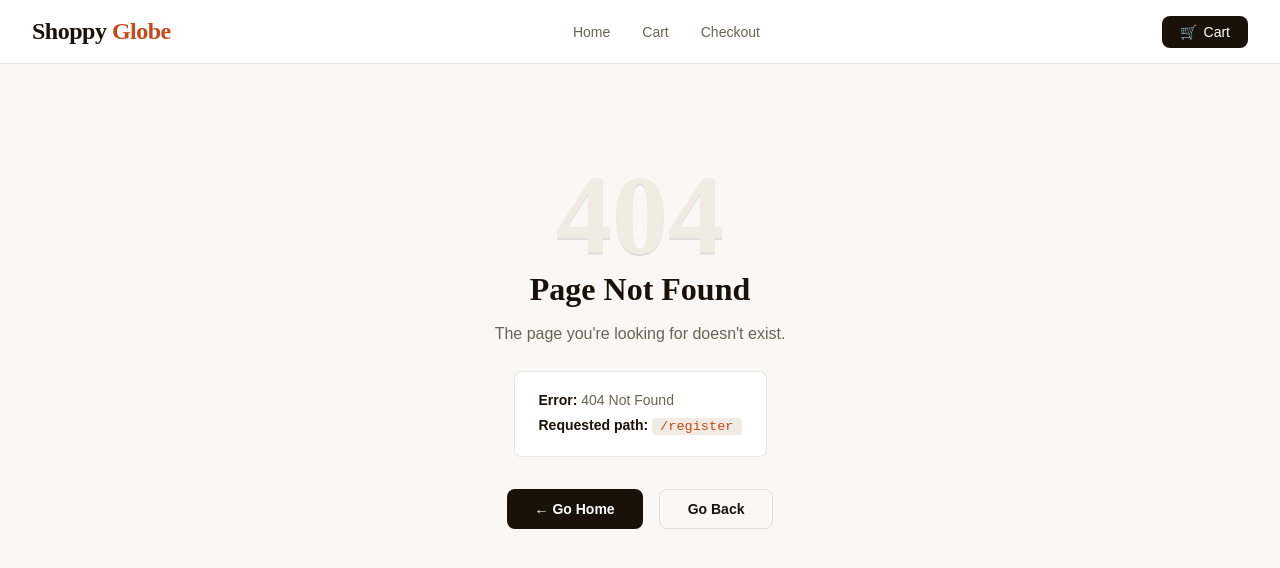
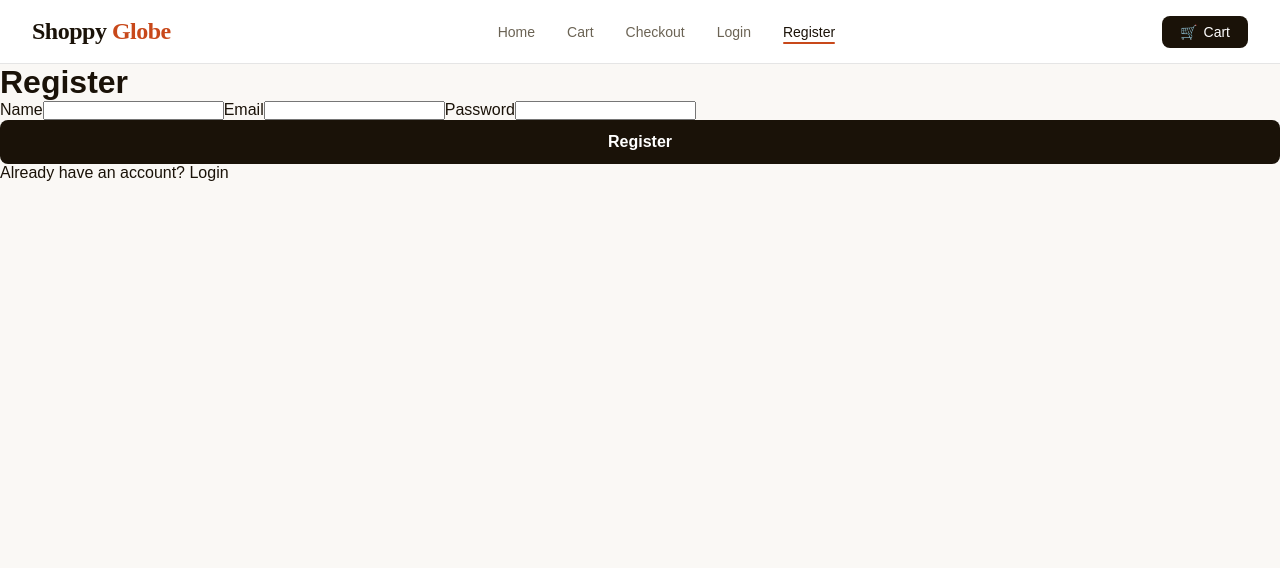
Before and after one commit to sushashwat/Shoppy-Globe, a React (Vite) app: page /register in a window 1280 px wide. Before the commit this address had no page. Shown: the top 568 px of the page. Built offline with nearby package versions, Linux system fonts and the light colour scheme.

Commit message:
Add Login/Register authentication system

```diff
--- a/src/App.jsx
+++ b/src/App.jsx
@@ -9,6 +9,8 @@ const ProductList  = lazy(() => import('./pages/ProductList'))
 const ProductDetail = lazy(() => import('./pages/ProductDetail'))
 const Cart         = lazy(() => import('./pages/Cart'))
 const Checkout     = lazy(() => import('./pages/Checkout'))
+const Login        = lazy(() => import('./pages/Login'))
+const Register     = lazy(() => import('./pages/Register'))
 const NotFound     = lazy(() => import('./pages/NotFound'))
 
 // Loading fallback shown while lazy components are being fetched
@@ -61,6 +63,22 @@ const router = createBrowserRouter([
         ),
       },
       {
+        path: 'login',
+        element: (
+          <Suspense fallback={<PageLoader />}>
+            <Login />
+          </Suspense>
+        ),
+      },
+      {
+        path: 'register',
+        element: (
+          <Suspense fallback={<PageLoader />}>
+            <Register />
+          </Suspense>
+        ),
+      },
+      {
         // Catch-all route → 404 NotFound page
         path: '*',
         element: (
--- a/src/components/Header.jsx
+++ b/src/components/Header.jsx
@@ -1,18 +1,28 @@
 import React from "react"
-import { NavLink, Link } from 'react-router-dom'
-import { useSelector } from "react-redux";
+import { NavLink, Link, useNavigate } from 'react-router-dom'
+import { useSelector, useDispatch } from "react-redux";
 import { selectCartCount } from '../redux/cartSlice'
+import { selectCurrentUser, selectIsAuthenticated, logout } from '../redux/authSlice'
 
 /**
  * Header component: displays navigation menu and shopping cart icon.
  * Uses NavLink for active route styling.
  * Cart count is read from Redux state.
- *
+ * Shows Login/Register when logged out, or user name + Logout when logged in.
  */
 
 function Header() {
 
     const cartCount = useSelector(selectCartCount)
+    const user = useSelector(selectCurrentUser)
+    const isAuthenticated = useSelector(selectIsAuthenticated)
+    const dispatch = useDispatch()
+    const navigate = useNavigate()
+
+    function handleLogout() {
+        dispatch(logout())
+        navigate('/')
+    }
 
     return (
         <header className="header">
@@ -30,6 +40,23 @@ function Header() {
                 <NavLink to="/checkout" className={({ isActive }) => isActive ? 'nav-link active' : 'nav-link'}>
                     Checkout
                 </NavLink>
+                 {isAuthenticated ? (
+                    <>
+                        <span className="nav-link">Hi, {user?.name}</span>
+                        <button className="nav-link" onClick={handleLogout} style={{ cursor: 'pointer', background: 'none', border: 'none' }}>
+                            Logout
+                        </button>
+                    </>
+                ) : (
+                    <>
+                        <NavLink to="/login" className={({ isActive }) => isActive ? 'nav-link active' : 'nav-link'}>
+                            Login
+                        </NavLink>
+                        <NavLink to="/register" className={({ isActive }) => isActive ? 'nav-link active' : 'nav-link'}>
+                            Register
+                        </NavLink>
+                    </>
+                )}
             </nav>
 
             {/* Shopping cart icon with item count badge */}
--- /dev/null
+++ b/src/pages/Login.jsx
@@ -0,0 +1,78 @@
+import React, { useState } from 'react'
+import { useNavigate, Link } from 'react-router-dom'
+import { useDispatch } from 'react-redux'
+import { setCredentials } from '../redux/authSlice'
+
+function Login() {
+    const [email, setEmail] = useState('')
+    const [password, setPassword] = useState('')
+    const [error, setError] = useState(null)
+    const [loading, setLoading] = useState(false)
+
+    const dispatch = useDispatch()
+    const navigate = useNavigate()
+
+    async function handleSubmit(e) {
+        e.preventDefault()
+        setError(null)
+        setLoading(true)
+
+        try {
+            const res = await fetch(`${import.meta.env.VITE_API_URL}/login`, {
+                method: 'POST',
+                headers: { 'Content-Type': 'application/json' },
+                body: JSON.stringify({ email, password }),
+            })
+            const result = await res.json()
+
+            if (!res.ok || !result.success) {
+                throw new Error(result.message || 'Login failed')
+            }
+
+            dispatch(setCredentials({ user: result.data, token: result.token }))
+            navigate('/')
+        } catch (err) {
+            setError(err.message)
+        } finally {
+            setLoading(false)
+        }
+    }
+
+    return (
+        <div className="auth-page">
+            <form className="auth-form" onSubmit={handleSubmit}>
+                <h1>Login</h1>
+
+                {error && <p className="error-banner">{error}</p>}
+
+                <label htmlFor="email">Email</label>
+                <input
+                    id="email"
+                    type="email"
+                    value={email}
+                    onChange={(e) => setEmail(e.target.value)}
+                    required
+                />
+
+                <label htmlFor="password">Password</label>
+                <input
+                    id="password"
+                    type="password"
+                    value={password}
+                    onChange={(e) => setPassword(e.target.value)}
+                    required
+                />
+
+                <button className="btn btn-primary btn-large" type="submit" disabled={loading}>
+                    {loading ? 'Logging in...' : 'Login'}
+                </button>
+
+                <p>
+                    Don't have an account? <Link to="/register">Register</Link>
+                </p>
+            </form>
+        </div>
+    )
+}
+
+export default Login
--- /dev/null
+++ b/src/pages/Register.jsx
@@ -0,0 +1,89 @@
+import React, { useState } from 'react'
+import { useNavigate, Link } from 'react-router-dom'
+import { useDispatch } from 'react-redux'
+import { setCredentials } from '../redux/authSlice'
+
+function Register() {
+    const [name, setName] = useState('')
+    const [email, setEmail] = useState('')
+    const [password, setPassword] = useState('')
+    const [error, setError] = useState(null)
+    const [loading, setLoading] = useState(false)
+
+    const dispatch = useDispatch()
+    const navigate = useNavigate()
+
+    async function handleSubmit(e) {
+        e.preventDefault()
+        setError(null)
+        setLoading(true)
+
+        try {
+            const res = await fetch(`${import.meta.env.VITE_API_URL}/register`, {
+                method: 'POST',
+                headers: { 'Content-Type': 'application/json' },
+                body: JSON.stringify({ name, email, password }),
+            })
+            const result = await res.json()
+
+            if (!res.ok || !result.success) {
+                throw new Error(result.message || 'Registration failed')
+            }
+
+            dispatch(setCredentials({ user: result.data, token: result.token }))
+            navigate('/')
+        } catch (err) {
+            setError(err.message)
+        } finally {
+            setLoading(false)
+        }
+    }
+
+    return (
+        <div className="auth-page">
+            <form className="auth-form" onSubmit={handleSubmit}>
+                <h1>Register</h1>
+
+                {error && <p className="error-banner">{error}</p>}
+
+                <label htmlFor="name">Name</label>
+                <input
+                    id="name"
+                    type="text"
+                    value={name}
+                    onChange={(e) => setName(e.target.value)}
+                    required
+                />
+
+                <label htmlFor="email">Email</label>
+                <input
+                    id="email"
+                    type="email"
+                    value={email}
+                    onChange={(e) => setEmail(e.target.value)}
+                    required
+                />
+
+                <label htmlFor="password">Password</label>
+                <input
+                    id="password"
+                    type="password"
+                    value={password}
+                    onChange={(e) => setPassword(e.target.value)}
+                    required
+                    minLength={6}
+                />
+
+                <button className="btn btn-primary btn-large" type="submit" disabled={loading}>
+                    {loading ? 'Creating account...' : 'Register'}
+                </button>
+
+                <p>
+                    Already have an account? <Link to="/login">Login</Link>
+                </p>
+            </form>
+        </div>
+    )
+}
+
+export default Register
--- /dev/null
+++ b/src/redux/authSlice.js
@@ -0,0 +1,48 @@
+import { createSlice } from '@reduxjs/toolkit'
+
+/**
+ * Auth Slice
+ * Stores the logged-in user's info + JWT token.
+ * Persists to localStorage so the user stays logged in after a page refresh.
+ */
+
+// On app load, try to restore any previously saved session
+const savedUser = localStorage.getItem('user')
+const savedToken = localStorage.getItem('token')
+
+const initialState = {
+    user: savedUser ? JSON.parse(savedUser) : null,
+    token: savedToken || null,
+}
+
+const authSlice = createSlice({
+    name: 'auth',
+    initialState,
+    reducers: {
+        // Called after successful login OR register
+        setCredentials: (state, action) => {
+            const { user, token } = action.payload
+            state.user = user
+            state.token = token
+            // Persist so a page refresh doesn't log the user out
+            localStorage.setItem('user', JSON.stringify(user))
+            localStorage.setItem('token', token)
+        },
+        // Called on logout
+        logout: (state) => {
+            state.user = null
+            state.token = null
+            localStorage.removeItem('user')
+            localStorage.removeItem('token')
+        },
+    },
+})
+
+export const { setCredentials, logout } = authSlice.actions
+
+// Selectors
+export const selectCurrentUser = (state) => state.auth.user
+export const selectToken = (state) => state.auth.token
+export const selectIsAuthenticated = (state) => Boolean(state.auth.token)
+
+export default authSlice.reducer
--- a/src/redux/store.js
+++ b/src/redux/store.js
@@ -1,6 +1,7 @@
 import {configureStore} from '@reduxjs/toolkit'
 import cartReducer from './cartSlice'
 import productsReducer from './productsSlice'
+import authReducer from './authSlice'
 
 /**
  * Redux Store
@@ -10,6 +11,7 @@ import productsReducer from './productsSlice'
 export const store = configureStore({
     reducer:{
         cart: cartReducer,
-        products: productsReducer
+        products: productsReducer,
+        auth: authReducer,
     },
 })
```
